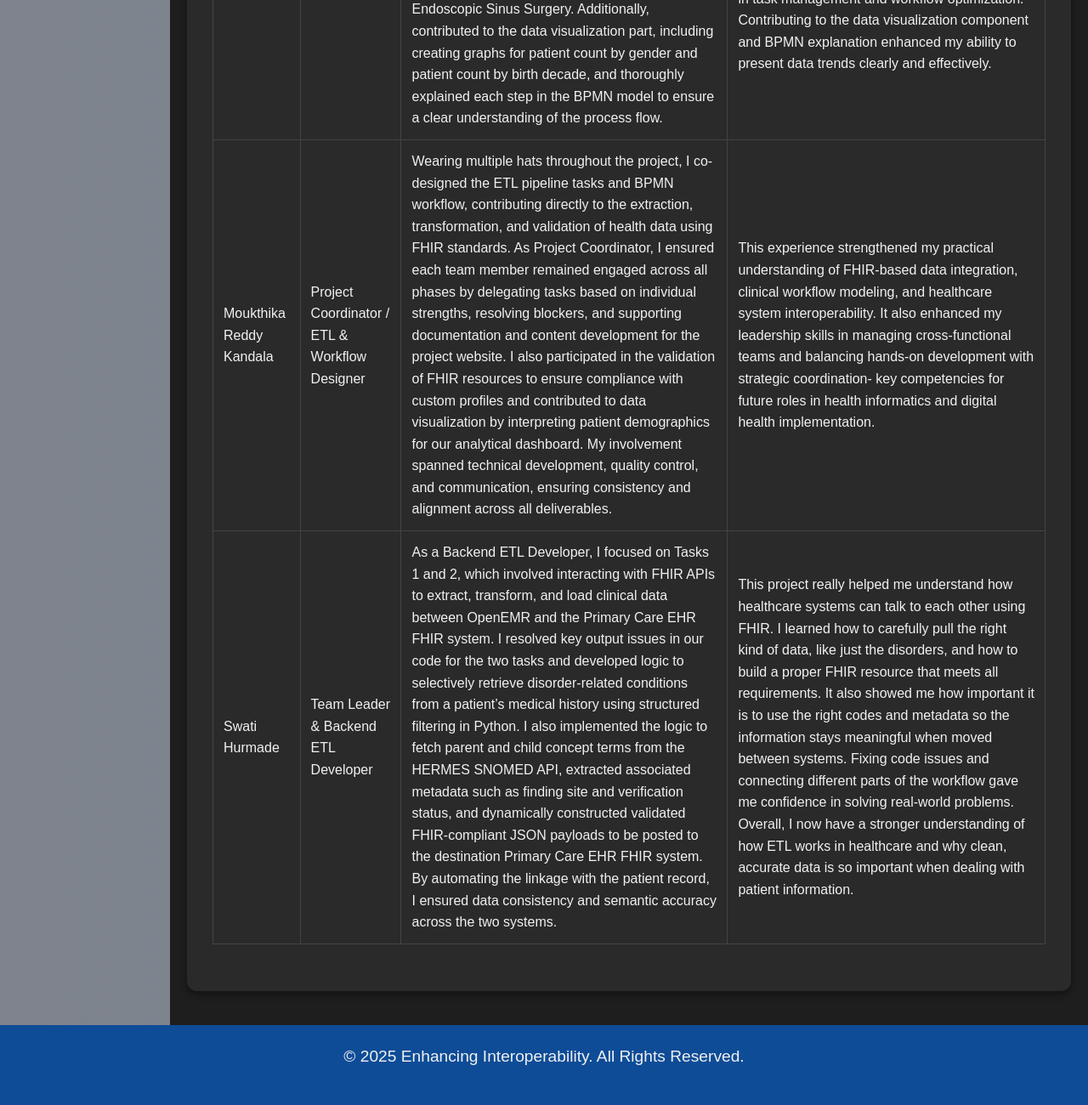
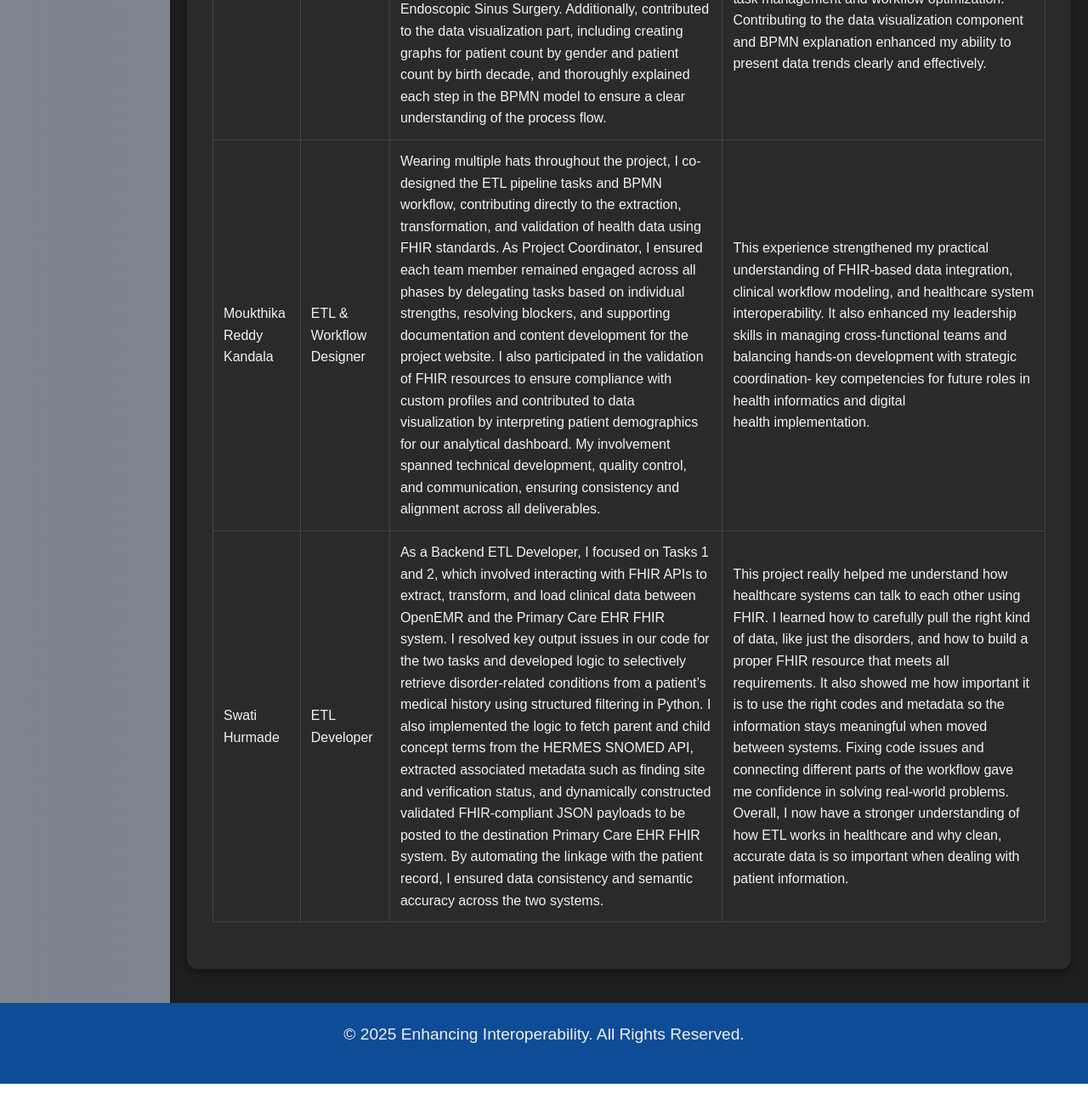
Before and after one commit to Dr-Data-Azam/FHIR-Powered-Python-ETL, a plain HTML site: page team_contributions.html in a window 1280 px wide. Shown: the part 1305-2605 px from the top of the page at 85% size. After the commit the page ends 2580 px from the top, so only its background shows below. Drawn offline with Linux system fonts and the light colour scheme.

Commit message:
Update team_contributions.html

```diff
--- a/team_contributions.html
+++ b/team_contributions.html
@@ -58,7 +58,7 @@
         </tr>
         <tr>
           <td>Moukthika Reddy Kandala</td>
-          <td>Project Coordinator / ETL & Workflow Designer
+          <td>ETL & Workflow Designer
 </td>
           <td>Wearing multiple hats throughout the project, I co-designed the ETL pipeline tasks and BPMN workflow, contributing directly to the extraction, transformation, and validation of health data using FHIR standards. As Project Coordinator, I ensured each team member remained engaged across all phases by delegating tasks based on individual strengths, resolving blockers, and supporting documentation and content development for the project website. I also participated in the validation of FHIR resources to ensure compliance with custom profiles and contributed to data visualization by interpreting patient demographics for our analytical dashboard. My involvement spanned technical development, quality control, and communication, ensuring consistency and alignment across all deliverables.
 </td>
@@ -66,7 +66,7 @@
         </tr>
         <tr>
           <td>Swati Hurmade</td>
-          <td>Team Leader & Backend ETL Developer</td>
+          <td>ETL Developer</td>
           <td>As a Backend ETL Developer, I focused on Tasks 1 and 2, which involved interacting with FHIR APIs to extract, transform, and load clinical data between OpenEMR and the Primary Care EHR FHIR system. I resolved key output issues in our code for the two tasks and developed logic to selectively retrieve disorder-related conditions from a patient’s medical history using structured filtering in Python. I also implemented the logic to fetch parent and child concept terms from the HERMES SNOMED API, extracted associated metadata such as finding site and verification status, and dynamically constructed validated FHIR-compliant JSON payloads to be posted to the destination Primary Care EHR FHIR system. By automating the linkage with the patient record, I ensured data consistency and semantic accuracy across the two systems.</td>
           <td>This project really helped me understand how healthcare systems can talk to each other using FHIR. I learned how to carefully pull the right kind of data, like just the disorders, and how to build a proper FHIR resource that meets all requirements. It also showed me how important it is to use the right codes and metadata so the information stays meaningful when moved between systems. Fixing code issues and connecting different parts of the workflow gave me confidence in solving real-world problems. Overall, I now have a stronger understanding of how ETL works in healthcare and why clean, accurate data is so important when dealing with patient information.</td>
         </tr>
```
